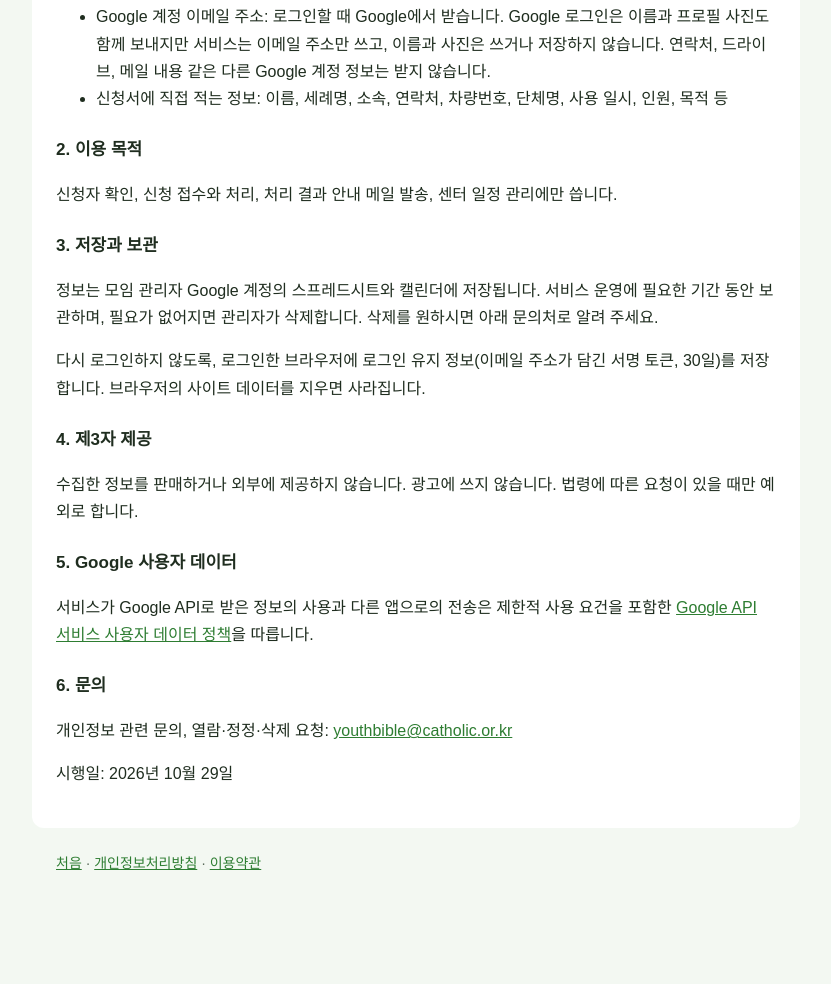
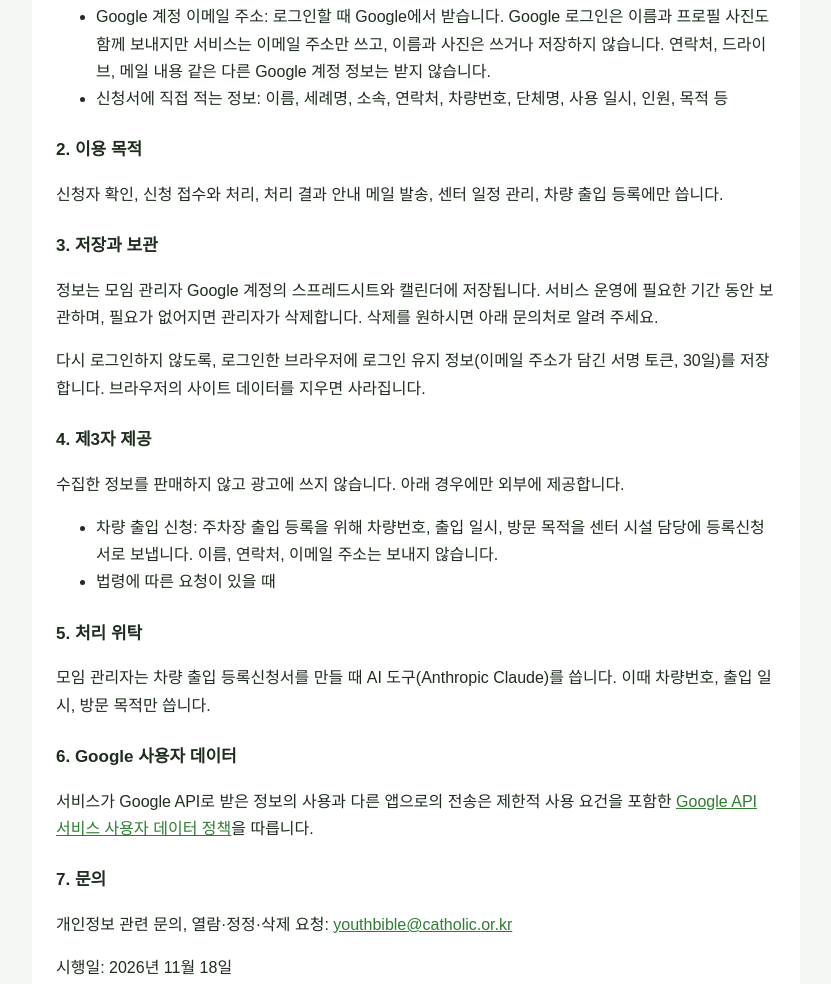
Before and after one commit to youthbible/youthbible.github.io, a plain HTML site: page privacy.html in a window 1280 px wide. Shown: the part 258-1242 px from the top of the page, without its empty margins (224-1055 px from the left). Before the commit the page ends 1149 px from the top, so only its background shows below. Drawn offline with Linux system fonts and the light colour scheme.

Commit message:
개인정보처리방침: 차량 출입 등록 제공·처리 위탁 문구 (#14)
* 개인정보처리방침: 차량 출입 등록 제공·처리 위탁 문구

Co-Authored-By: Claude Opus 5.5 <noreply@anthropic.com>
Claude-Session: https://claude.ai/code/session_01HB8aVBYLGGD8egZ7Cc14gv

* 개인정보처리방침 §3: 등록신청서 PDF·센터 메일 보관 위치

Co-Authored-By: Claude Opus 5.5 <noreply@anthropic.com>
Claude-Session: https://claude.ai/code/session_01HB8aVBYLGGD8egZ7Cc14gv

* 개인정보처리방침 §6 국외 이전 (Anthropic, 미국) 초안

Co-Authored-By: Claude Opus 5.5 <noreply@anthropic.com>
Claude-Session: https://claude.ai/code/session_01HB8aVBYLGGD8egZ7Cc14gv

* 개인정보처리방침: 보관 위치 문장·국외 이전 절 뺌 (토마스 님 결정)

Co-Authored-By: Claude Opus 5.5 <noreply@anthropic.com>
Claude-Session: https://claude.ai/code/session_01HB8aVBYLGGD8egZ7Cc14gv

---------

Co-authored-by: Claude <noreply@anthropic.com>

```diff
--- a/privacy.html
+++ b/privacy.html
@@ -7,15 +7,21 @@
 <li>신청서에 직접 적는 정보: 이름, 세례명, 소속, 연락처, 차량번호, 단체명, 사용 일시, 인원, 목적 등</li>
 </ul>
 <h2>2. 이용 목적</h2>
-<p>신청자 확인, 신청 접수와 처리, 처리 결과 안내 메일 발송, 센터 일정 관리에만 씁니다.</p>
+<p>신청자 확인, 신청 접수와 처리, 처리 결과 안내 메일 발송, 센터 일정 관리, 차량 출입 등록에만 씁니다.</p>
 <h2>3. 저장과 보관</h2>
 <p>정보는 모임 관리자 Google 계정의 스프레드시트와 캘린더에 저장됩니다. 서비스 운영에 필요한 기간 동안 보관하며, 필요가 없어지면 관리자가 삭제합니다. 삭제를 원하시면 아래 문의처로 알려 주세요.</p>
 <p>다시 로그인하지 않도록, 로그인한 브라우저에 로그인 유지 정보(이메일 주소가 담긴 서명 토큰, 30일)를 저장합니다. 브라우저의 사이트 데이터를 지우면 사라집니다.</p>
 <h2>4. 제3자 제공</h2>
-<p>수집한 정보를 판매하거나 외부에 제공하지 않습니다. 광고에 쓰지 않습니다. 법령에 따른 요청이 있을 때만 예외로 합니다.</p>
-<h2>5. Google 사용자 데이터</h2>
+<p>수집한 정보를 판매하지 않고 광고에 쓰지 않습니다. 아래 경우에만 외부에 제공합니다.</p>
+<ul>
+<li>차량 출입 신청: 주차장 출입 등록을 위해 차량번호, 출입 일시, 방문 목적을 센터 시설 담당에 등록신청서로 보냅니다. 이름, 연락처, 이메일 주소는 보내지 않습니다.</li>
+<li>법령에 따른 요청이 있을 때</li>
+</ul>
+<h2>5. 처리 위탁</h2>
+<p>모임 관리자는 차량 출입 등록신청서를 만들 때 AI 도구(Anthropic Claude)를 씁니다. 이때 차량번호, 출입 일시, 방문 목적만 씁니다.</p>
+<h2>6. Google 사용자 데이터</h2>
 <p>서비스가 Google API로 받은 정보의 사용과 다른 앱으로의 전송은 제한적 사용 요건을 포함한 <a href="https://developers.google.com/terms/api-services-user-data-policy">Google API 서비스 사용자 데이터 정책</a>을 따릅니다.</p>
-<h2>6. 문의</h2>
+<h2>7. 문의</h2>
 <p>개인정보 관련 문의, 열람·정정·삭제 요청: <a href="mailto:youthbible@catholic.or.kr">youthbible@catholic.or.kr</a></p>
-<p>시행일: 2026년 10월 29일</p>
+<p>시행일: 2026년 11월 18일</p>
 </main><footer><a href="./">처음</a> · <a href="privacy.html">개인정보처리방침</a> · <a href="terms.html">이용약관</a></footer></body></html>
```
